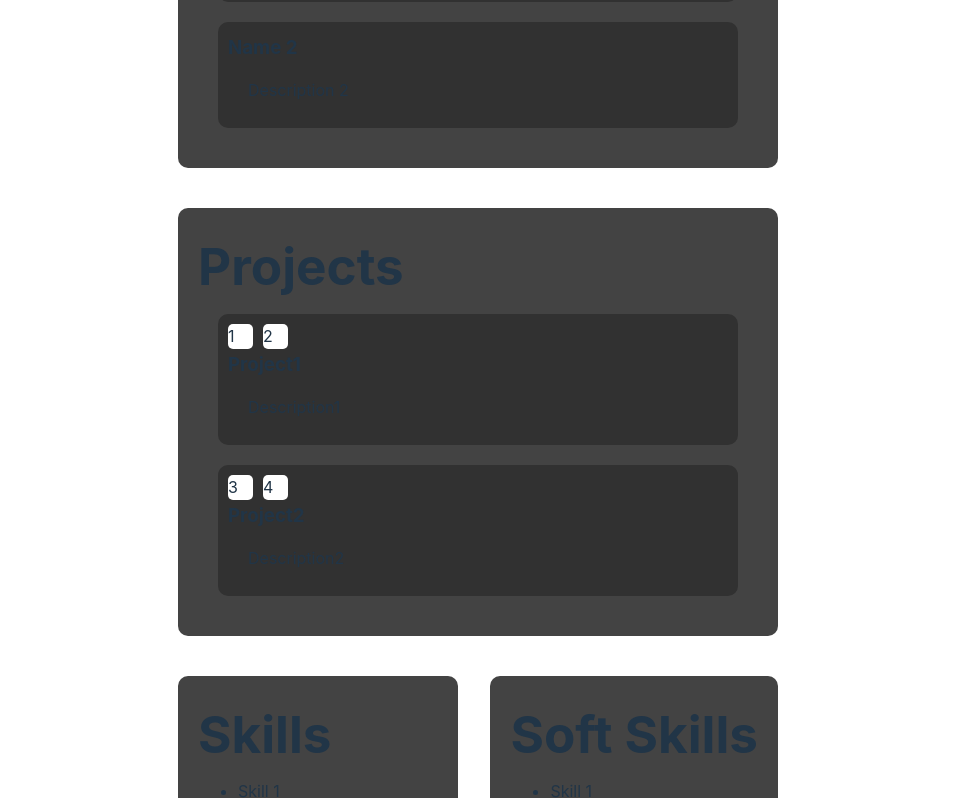
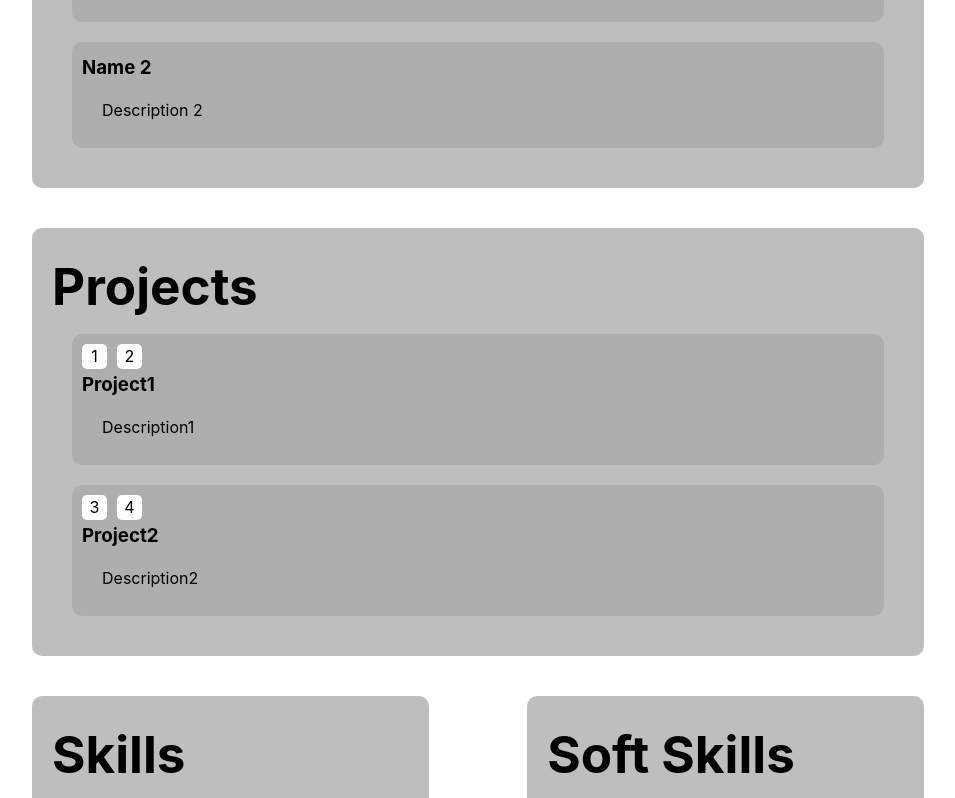
Before and after one commit to Fenomanu/MLOnline, a React (Vite) app in the folder frontend/: page / in a window 1280 px wide. Shown: the part 799-1597 px from the top of the page, without its empty margins (162-1117 px from the left). Built offline with nearby package versions, Linux system fonts and the light colour scheme.

Commit message:
color scheme change

```diff
--- a/frontend/src/components/ProjectCard.css
+++ b/frontend/src/components/ProjectCard.css
@@ -16,4 +16,5 @@
     min-width: 25px;
     min-height: 25px;
     margin-right: 10px;
+    text-align: center;
 }
--- a/frontend/src/index.css
+++ b/frontend/src/index.css
@@ -5,7 +5,7 @@
 
   color-scheme: light dark;
   color: rgba(255, 255, 255, 0.87);
-  background-color: #242424;
+  background-color: rgb(36, 36, 36);
 
   font-synthesis: none;
   text-rendering: optimizeLegibility;
@@ -17,8 +17,10 @@
   align-items: stretch;
   justify-content: center;
 
+  --back-color : rgb(36, 36, 36);
   --section-color : rgb(67, 67, 67);
   --subsection-color : rgb(49, 49, 49);
+  --text-color : rgb(255, 255, 255);
 }
 
 body {
@@ -27,13 +29,18 @@ body {
   align-items: stretch;
   justify-content: center;
   min-width: 500px;
-  max-width: 600px;
+  max-width: 900px;
 }
 
 @media (prefers-color-scheme: light) {
   :root {
-    color: #213547;
+    /*color: #213547;*/
     background-color: #ffffff;
+
+    color: var(--text-color);
+    --section-color : rgb(190, 190, 190);
+    --subsection-color : rgb(174, 174, 174);
+    --text-color : rgb(0, 0, 0);
   }
 }
 
```
